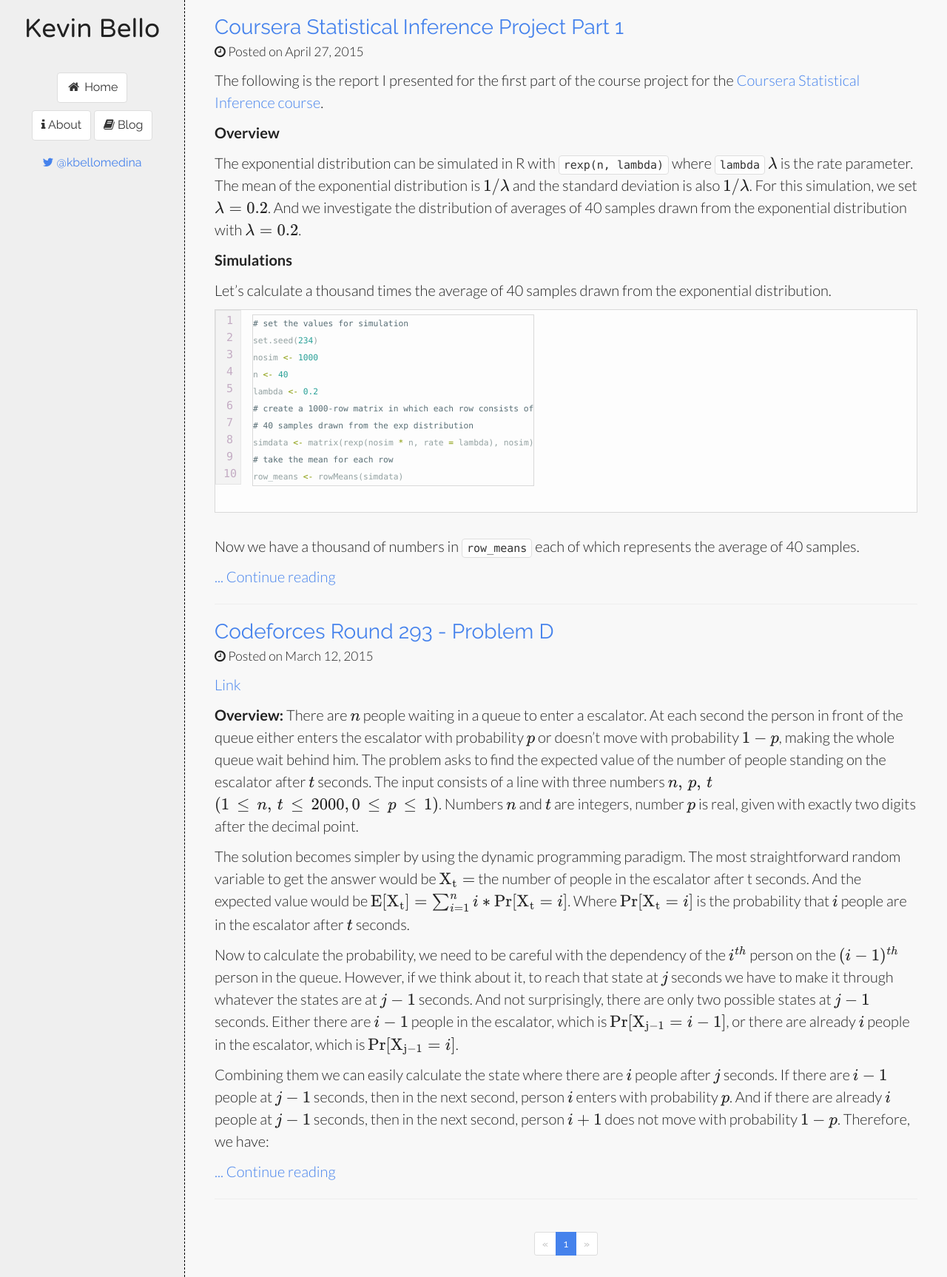
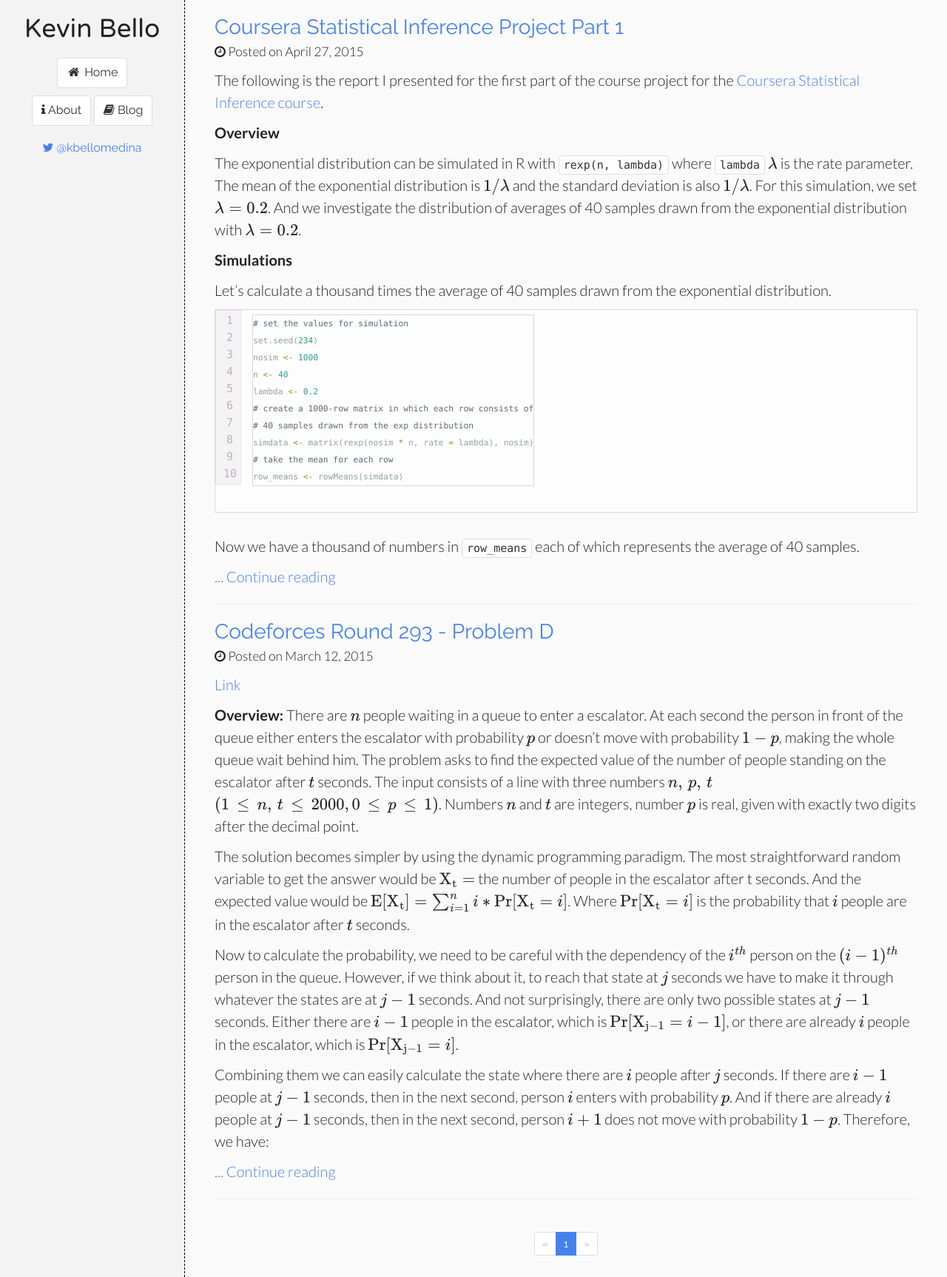
Before and after one commit to kevinsbello/kevinsbello.github.io, a Jekyll site: the page built from index.html, in a window 1280 px wide. Shown: the whole page at 74% size. Built offline with Jekyll 4.4.1, drawn with Linux system fonts in a browser that asks for light colours; nearby versions of some CDN libraries; formulas are drawn with MathJax 3; the list of posts is cut into pages by our own code.

Commit message:
layouts updates + some posts

```diff
--- a/_layouts/default.html
+++ b/_layouts/default.html
@@ -22,7 +22,7 @@
         min-width: 250px;
         max-width: 250px;
         /*background-color: rgba(245, 245, 245, 0.7);*/
-        background-color: rgba(231, 230, 231,0.65);
+        background-color: rgba(241, 241, 241,0.8);
         //background-image: url(/images/bg-main.jpg);
         padding: 0;
         float: left;
@@ -36,11 +36,11 @@
       #main {
         height:100%;
         overflow:auto;
-        background: rgba(245, 245, 245, 0.7);
+        background: rgba(250, 250, 250, 0.9);
       }
       .col-md-10 {
         	min-height: 100%;
-        	//background-color: rgba(245, 245, 245, 0.7);
+        	//background-color: rgba(245, 245, 245, 0.5);
        }
       .post-title{
       	margin-bottom: 0px;
@@ -99,10 +99,11 @@
         <h2 class='site-title text-center'>
            Kevin Bello
         </h2>
+
         <!--<span id="face-wrapper">
         	<img src="/images/me.jpg" alt="Me" class="img-circle center-block face" width="120px" height="120px"><br>
         </span>-->
-        <div class="text-center" style="padding-top:30px;">
+        <div class="text-center" style="padding-top:10px;">
           <a class="btn btn-default" href="/" style="margin-bottom:10px"><i class="fa fa-home fa-fw"></i> Home</a><br>
           <a class="btn btn-default" href="/about"><i class="fa fa-info"></i> About</a>
           <a class="btn btn-default" href="/blog"><i class="fa fa-book"></i> Blog</a><br>
@@ -110,6 +111,7 @@
           	<i class="fa fa-twitter"></i> @kbellomedina
           </a>
         </div>
+
       </div>
   </div>
 
```
